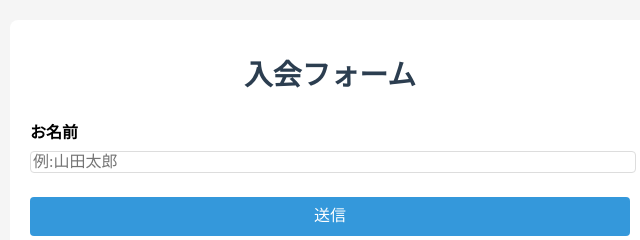
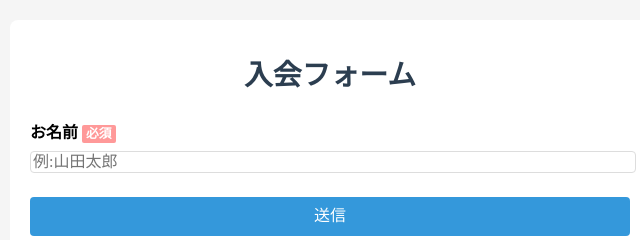
Before and after one commit to Yuto299/tomosta-form, a plain HTML site: page index.html in a window 1280 px wide. Shown: the full height of the page, 310-950 px from the left. Drawn offline with Linux system fonts and the light colour scheme.

Commit message:
必須項目に設定

```diff
--- a/css/style.css
+++ b/css/style.css
@@ -57,3 +57,12 @@ button {
 button:hover {
   background-color: #2980b9;
 }
+
+.required {
+  background-color: #f99;
+  padding: 2px 4px;
+  font-size: 0.8rem;
+  border-radius: 2px;
+  margin-left: 4px;
+  color: #fff;
+}
--- a/index.html
+++ b/index.html
@@ -11,8 +11,8 @@
       <h1>入会フォーム</h1>
       <form action="" method="post">
         <div class="form-group">
-          <label for="myname">お名前</label>
-          <input type="text" id="myname" name="myname" placeholder="例:山田太郎" />
+          <label for="myname">お名前<span class="required">必須</span></label>
+          <input type="text" id="myname" name="myname" placeholder="例:山田太郎" required />
         </div>
 
         <button type="submit">送信</button>
```
